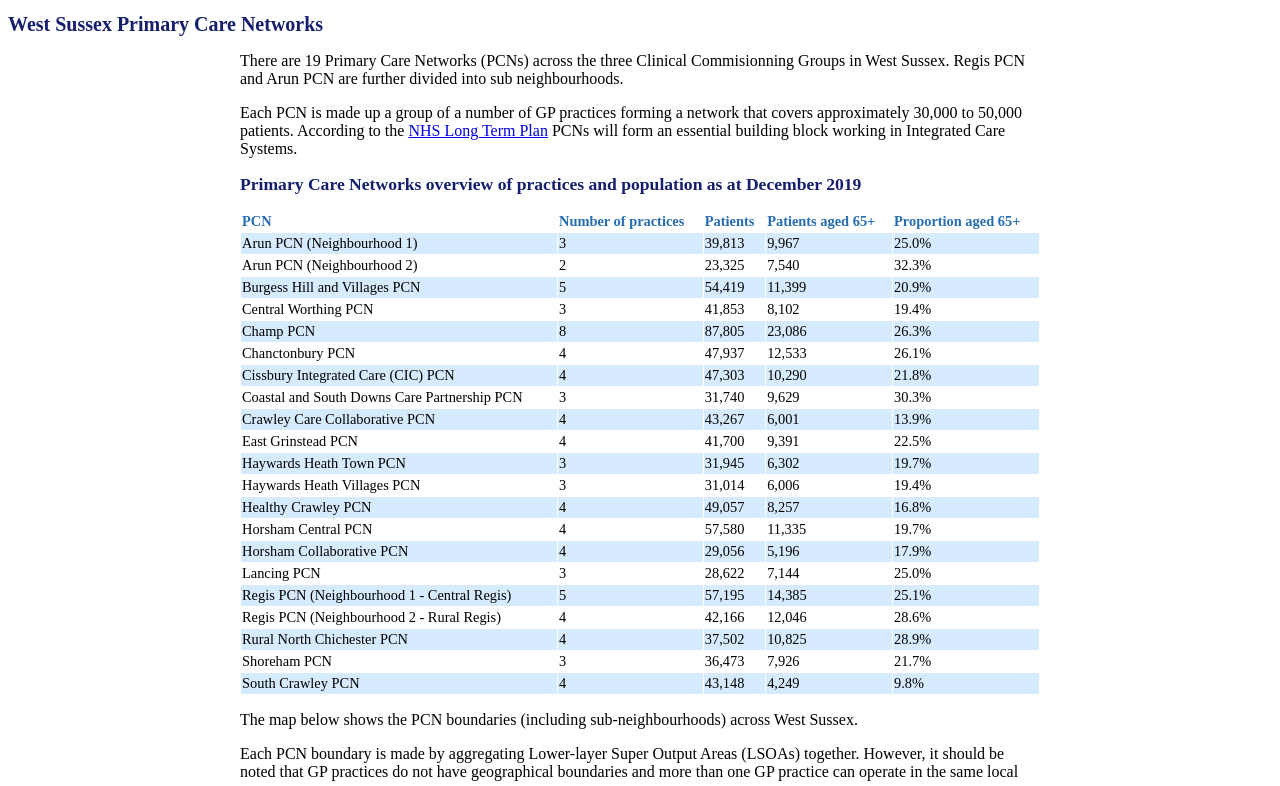
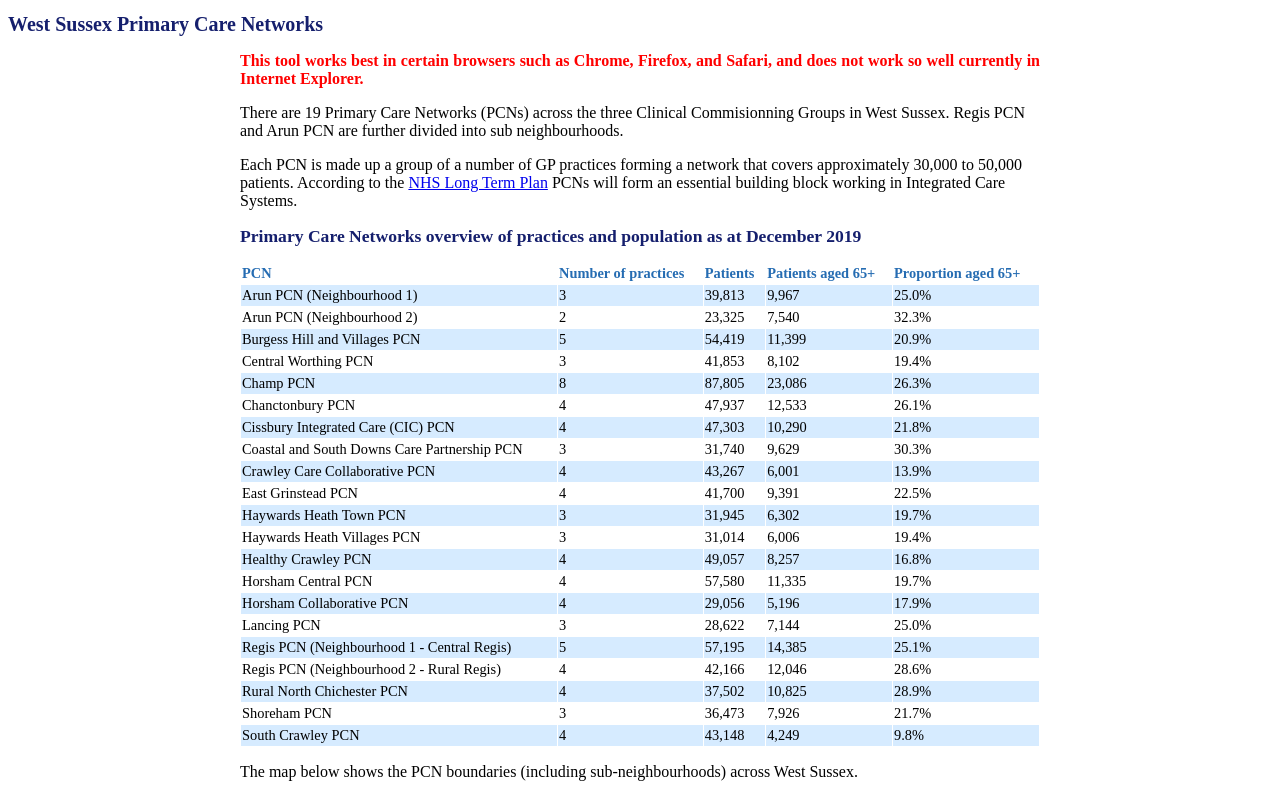
Before and after one commit to psychty/primary-care-geographies, a plain HTML site: page index.html in a window 1280 px wide. Shown: the top 786 px of the page. Drawn offline with nearby package versions, Linux system fonts and the light colour scheme.

Commit message:
Text change

```diff
--- a/index.html
+++ b/index.html
@@ -20,7 +20,7 @@
 </div>
 
 <article class = "main">
-
+  <p class = 'side_important'>This tool works best in certain browsers such as Chrome, Firefox, and Safari, and does not work so well currently in Internet Explorer.</p>
   <p>There are 19 Primary Care Networks (PCNs) across the three Clinical Commisionning Groups in West Sussex. Regis PCN and Arun PCN are further divided into sub neighbourhoods.</p>
   <p>Each PCN is made up a group of a number of GP practices forming a network that covers approximately 30,000 to 50,000 patients. According to the <a href = 'https://www.england.nhs.uk/long-term-plan/', target = '_blank'>NHS Long Term Plan</a> PCNs will form an essential building block working in Integrated Care Systems.</p>
 
--- a/style.css
+++ b/style.css
@@ -26,6 +26,15 @@
  p {
    font-size: 1rem;
  }
+
+ p.side_important {
+   text-align: justify;
+   font-weight: bold;
+   color: red;
+   text-justify: inter-word;
+ }
+
+
 
  .footer {
    font-size: .8rem;
```
